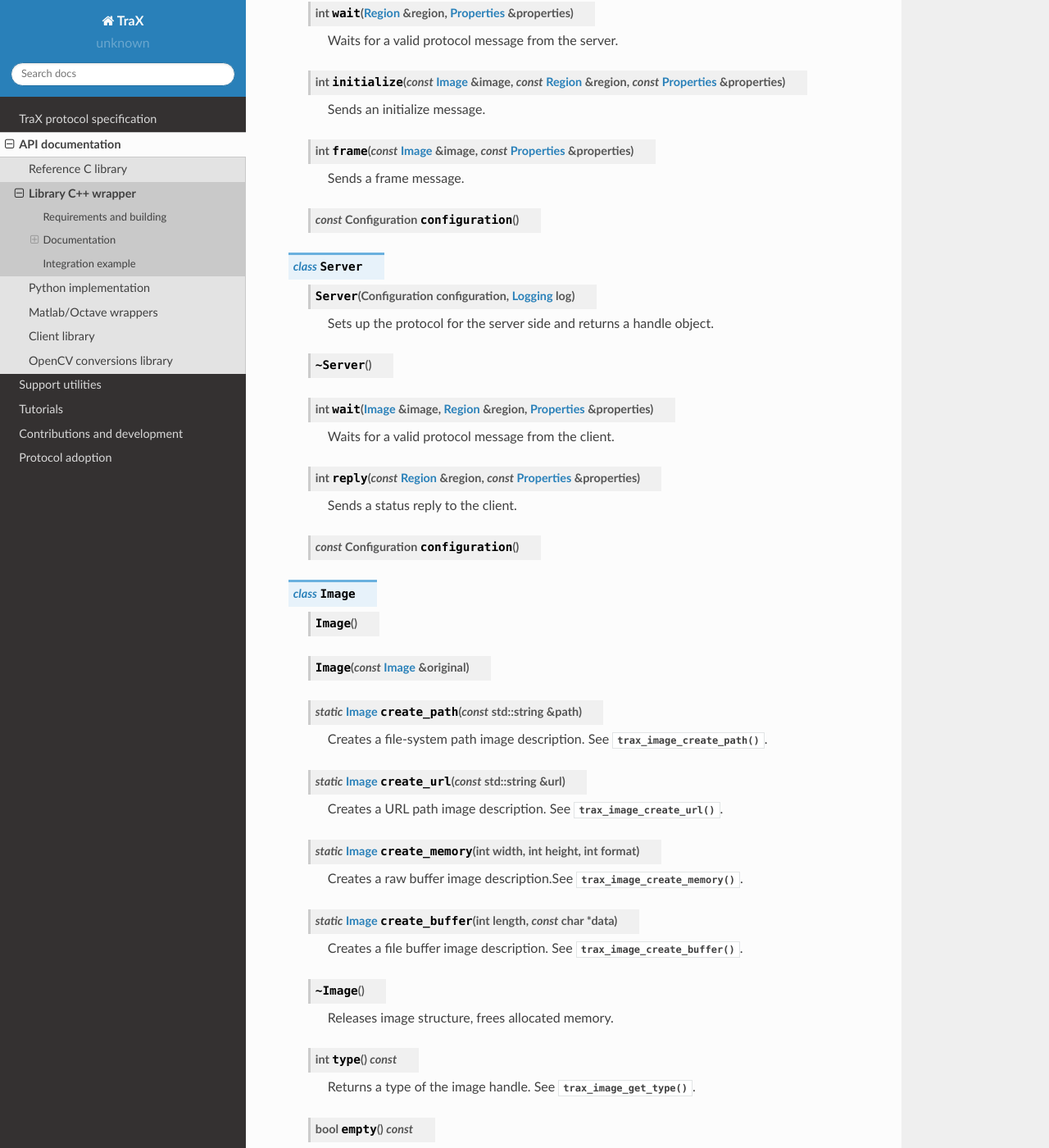
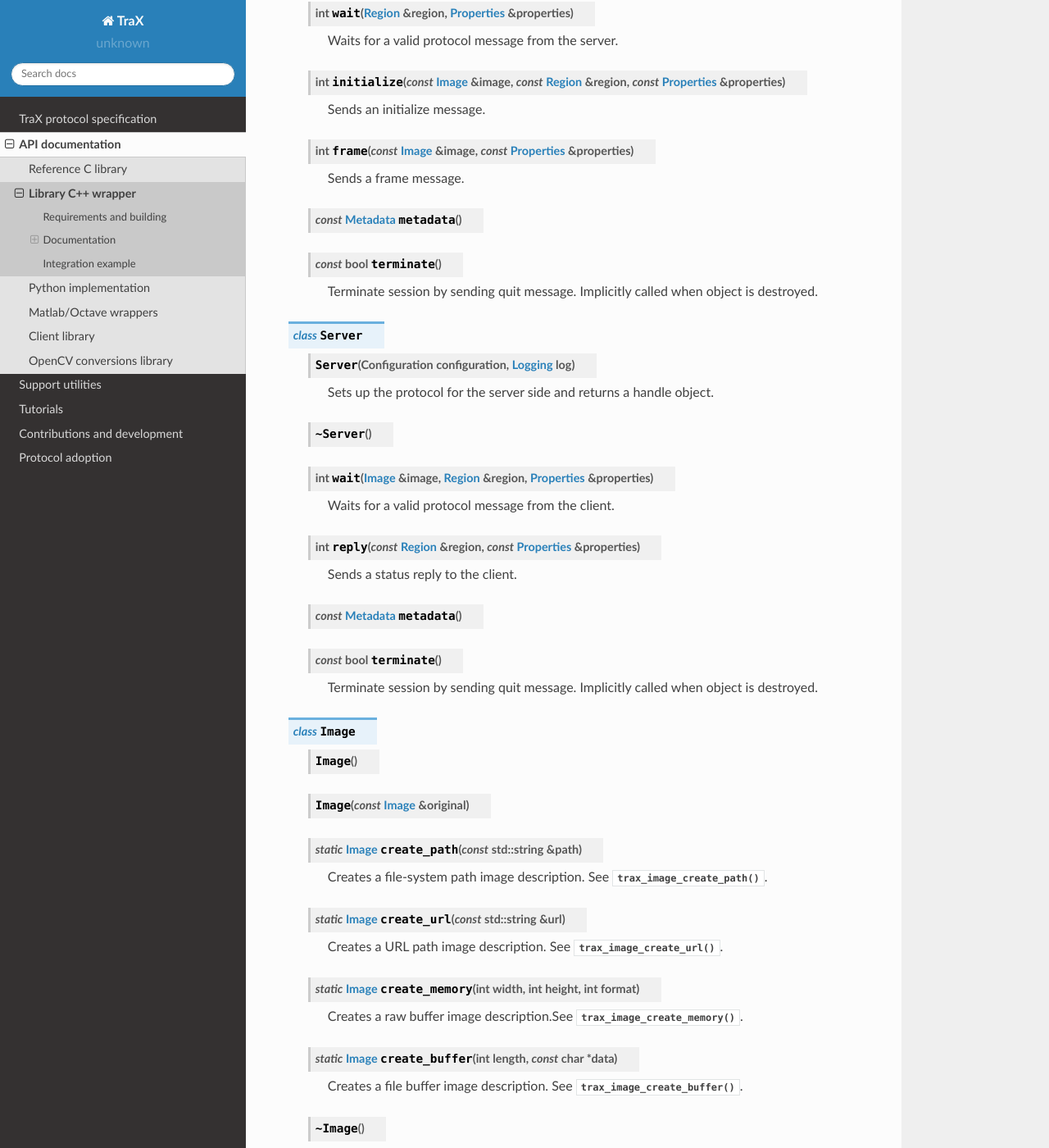
Before and after one commit to votchallenge/trax, a Sphinx documentation site: the page built from docs/api_cpp.rst, in a window 1280 px wide and 1400 px high, scrolled down 1915 px. Shown: the whole window at 82% size. Built offline with Sphinx 7.4.7 and the Read the Docs theme 2.0.0, drawn with Linux system fonts in a browser that asks for light colours.

Commit message:
Enabling explicit session termination in TraX api.

```diff
--- a/docs/api_cpp.rst
+++ b/docs/api_cpp.rst
@@ -91,8 +91,11 @@ The wrapper is composed of several classes, mostly following the underlying C fu
 
       Sends a frame message.
 
-   .. cpp:function:: const Configuration configuration()
+   .. cpp:function:: const Metadata metadata()
 
+   .. cpp:function:: const bool terminate()
+
+      Terminate session by sending quit message. Implicitly called when object is destroyed.
 
 .. cpp:class:: Server
 
@@ -110,7 +113,11 @@ The wrapper is composed of several classes, mostly following the underlying C fu
 
       Sends a status reply to the client.
 
-   .. cpp:function:: const Configuration configuration()
+   .. cpp:function:: const Metadata metadata()
+
+   .. cpp:function:: const bool terminate()
+
+      Terminate session by sending quit message. Implicitly called when object is destroyed.
 
 
 .. cpp:class:: Image
```
Also changed, not shown: docs/api_c.rst (+8 -0 lines), 3 other files.
